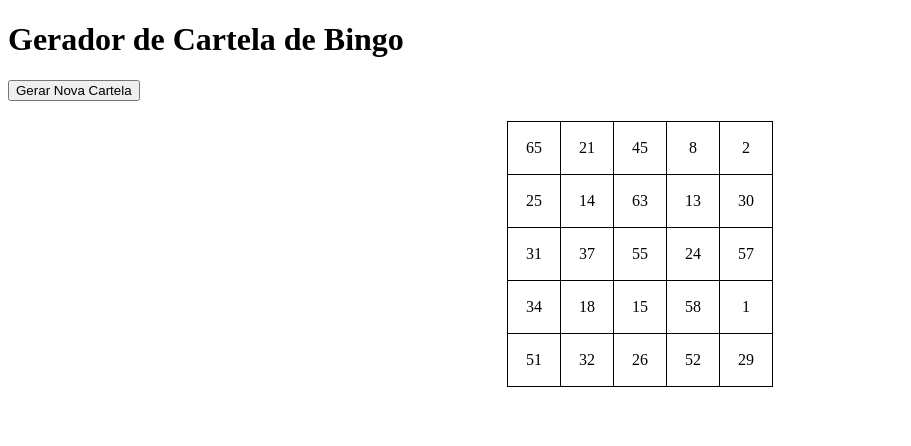
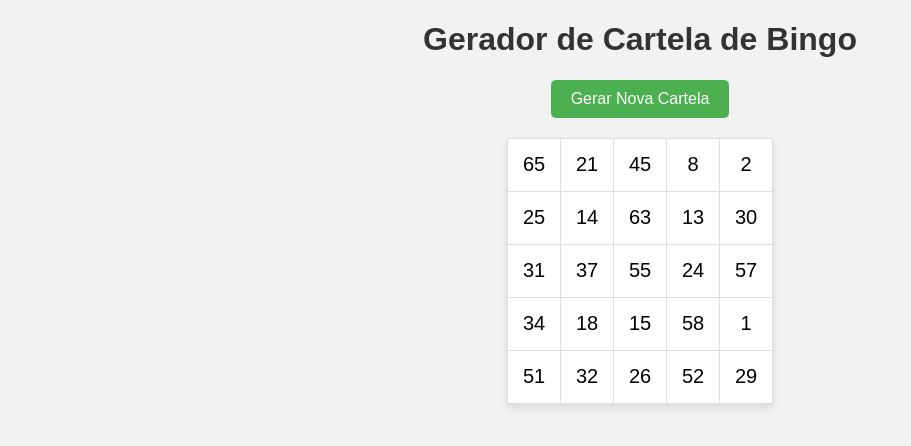
Before and after one commit to NicolasBrtrote/java.index, a plain HTML site: page index.html in a window 1280 px wide. Shown: the whole page, without its empty margins (0-911 px from the left). Drawn offline with Linux system fonts and the light colour scheme.

Commit message:
index.html

```diff
--- a/index.html
+++ b/index.html
@@ -5,15 +5,54 @@
     <meta name="viewport" content="width=device-width, initial-scale=1.0">
     <title>Gerador de Cartela de Bingo</title>
     <style>
+        body {
+            font-family: Arial, sans-serif;
+            background-color: #f2f2f2;
+            margin: 0;
+            padding: 0;
+        }
+
+        h1 {
+            text-align: center;
+            color: #333;
+        }
+
+        button {
+            display: block;
+            margin: 20px auto;
+            padding: 10px 20px;
+            font-size: 16px;
+            background-color: #4caf50;
+            color: white;
+            border: none;
+            border-radius: 5px;
+            cursor: pointer;
+            transition: background-color 0.3s ease;
+        }
+
+        button:hover {
+            background-color: #45a049;
+        }
+
         table {
             border-collapse: collapse;
             margin: 20px auto;
+            box-shadow: 0 4px 8px rgba(0, 0, 0, 0.1);
         }
+
         td {
-            border: 1px solid black;
+            border: 1px solid #ddd;
             width: 50px;
             height: 50px;
             text-align: center;
+            font-size: 20px;
+            background-color: #fff;
+        }
+
+        @media only screen and (max-width: 600px) {
+            td {
+                font-size: 16px;
+            }
         }
     </style>
 </head>
@@ -21,7 +60,7 @@
     <h1>Gerador de Cartela de Bingo</h1>
     <button onclick="gerarCartela()">Gerar Nova Cartela</button>
     <table id="cartela">
-        <!-- A cartela será gerada aqui -->
+
     </table>
 
     <script>
@@ -48,7 +87,7 @@
             }
         }
 
-        gerarCartela(); // Gera uma cartela ao carregar a página
+        gerarCartela();
     </script>
 </body>
 </html>
```
